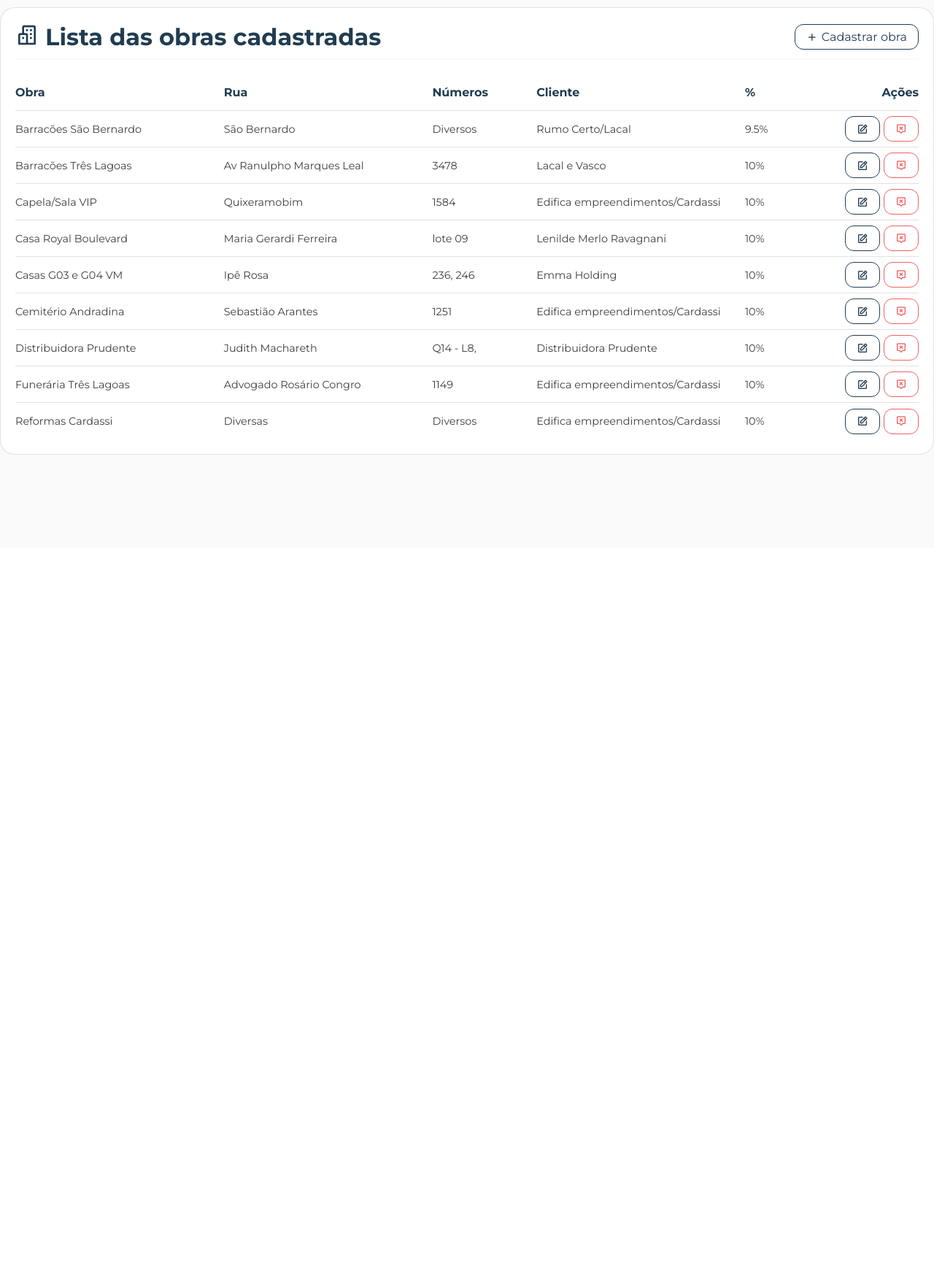
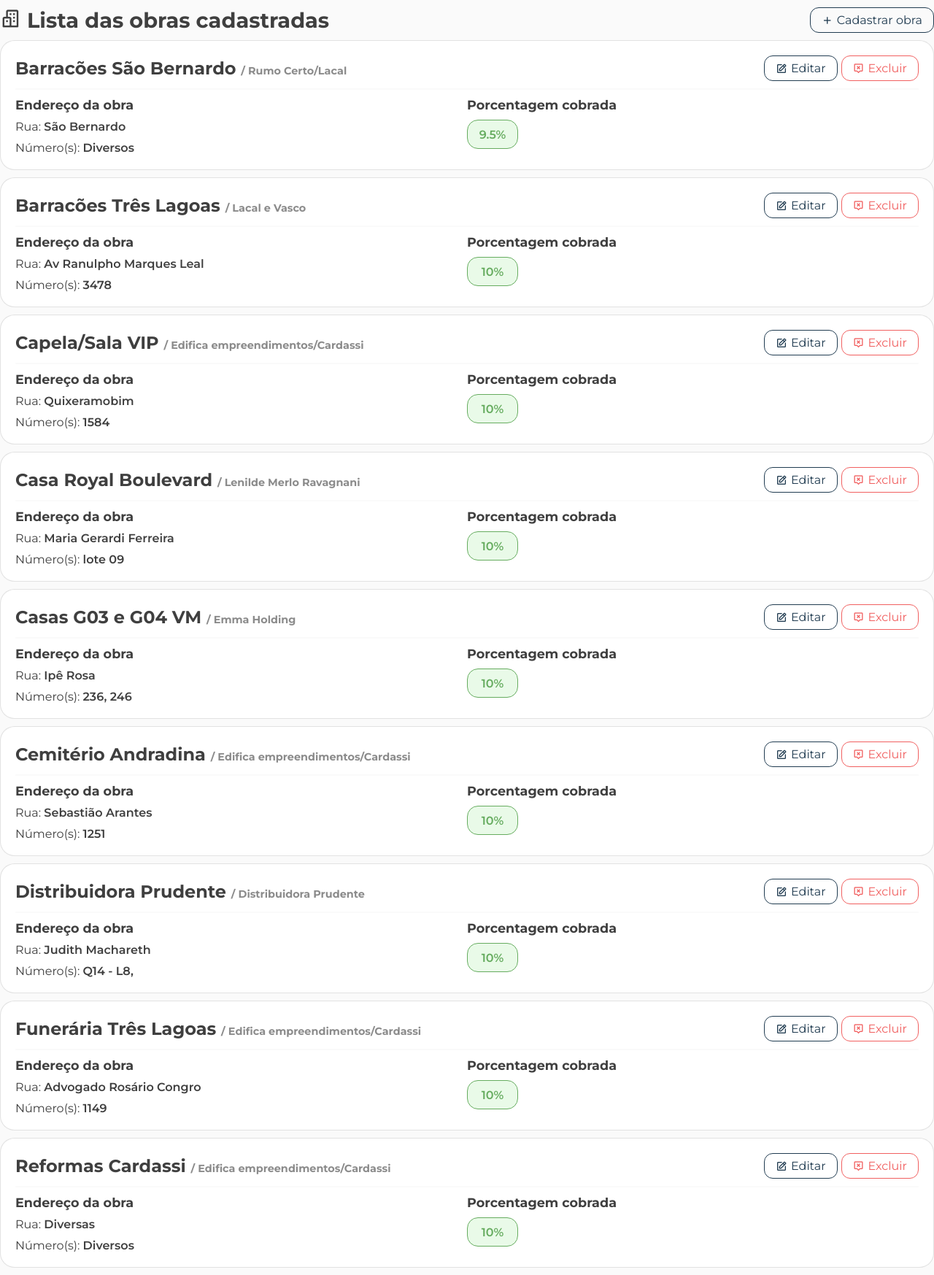
Before and after one commit to matheusferrucio/Gerenciador-gastos-obras, a PHP site: page /controle_gastos_obras/pages/front/listas/lista_obras.php in a window 1280 px wide. Shown: the part 50-1797 px from the top of the page at 73% size. Before the commit the page ends 673 px from the top, so only its background shows below. Run offline with PHP 8.4, Linux system fonts and the light colour scheme; a user stored in the database is signed in; data comes from the database, SQL or seed files in the repository; some libraries are stand-ins or nearby versions.

Commit message:
Atualizei a tela com a lista das obras cadastradas. Agora a exibição é feita com cards e não uma tabela. Deixei um pedaço do código comentado porque pretendo modificar novamente com algumas informações dos gastos por obra

```diff
--- a/css/listas.css
+++ b/css/listas.css
@@ -1,3 +1,20 @@
+.container.container_titulo .rowTitulo{
+   display: flex;
+   justify-content: space-between;
+   align-items: center;
+   padding-bottom: 10px;
+
+   & h1,
+   h1 i {
+      font-size: 1.8rem;
+   }
+}
+
+/* Para espaçar os cards de obra */
+.container.container_lista:not(:last-of-type) {
+   margin-bottom: 10px;
+}
+
 .container_lista {
    border-radius: 20px;
    padding: 20px;
@@ -73,6 +90,74 @@
          background-color: var(--gelo);
       }
    }
+
+   & .row.titulo_obra {
+      border-bottom: 2px solid var(--gelo);
+      padding-bottom: 10px;
+      margin-bottom: 10px;
+
+      display: flex;
+      justify-content: space-between;
+      align-items: center;
+
+      & h2.titulo_card_obra {
+         font-size: 1.5rem !important;
+
+         & span {
+            font-size: .9rem;
+            opacity: .6;
+         }
+      }
+
+      & .particao:last-of-type {
+         display: flex;
+         gap: 5px;
+      }
+   }
+
+   & h3 {
+      font-size: 1.1rem;
+   }
+
+   & .row.info_obra {
+      display: flex;
+
+      & .particao {
+         flex: 1;
+
+         display: flex;
+         flex-direction: column;
+         gap: 10px;
+
+         & span {
+            font-weight: 600;
+         }
+
+         & .box_porcentagem {
+            width: 70px;
+            height: 40px;
+            text-align: center;
+            line-height: 40px;
+            border: 1px solid var(--verde);
+            background-color: var(--verde-claro);
+            border-radius: 15px;
+
+            & span {
+               color: var(--verde);
+            }
+         }
+      }
+   }
+
+   & .row.dados_adm_obra {
+      margin-top: 20px;
+
+      & .particao {
+         border: 1px solid black;
+         display: flex;
+         gap: 10px;
+      }
+   }
 }
 
 /* Formatação da sessão de paginação */
--- a/css/variaveis.css
+++ b/css/variaveis.css
@@ -11,6 +11,8 @@
     --vermelho: #f16060;
     --vermelho02: #cc4545;
     --verde: #66ac5f;
+
+    --verde-claro: #e9fae8;
 
     --bg-icon-card1: #ddf8e0;
     --co-icon-card1: #66ac5f;
--- a/pages/front/listas/lista_obras.php
+++ b/pages/front/listas/lista_obras.php
@@ -25,7 +25,7 @@
 <body>
       <?php require_once(__DIR__."/../menu.php"); ?>
 
-      <div class="container container_lista">
+      <div class="container container_titulo">
          <div class="row rowTitulo">
             <h1><i class='bx bx-buildings icon_titulo' ></i> Lista das obras cadastradas</h1>
 
@@ -33,96 +33,56 @@
                <a href="<?= BASE_URL; ?>pages/front/cadastros/cadastrar_obras.php" class="btn nav"><i class='bx bx-plus'></i> Cadastrar obra</a>
             </nav>
          </div>
-
-         <div class="row lista">
-            <table class="tabela_gastos_obras">
-               <tr class="linha_cabecalho">
-                  <th class="f1-2">Obra</th>
-                  <th class="f1-2">Rua</th>
-                  <th class="f-6">Números</th>
-                  <th class="f1-2">Cliente</th>
-                  <th class="f-5">%</th>
-                  <th class="f-5 celula_botoes_acoes">Ações</th>
-               </tr>
+      </div> <!-- container -->
 
       <?php
          foreach($obras as $linha) {
       ?>
 
-               <tr>
-                  <td class="f1-2">
-                     <p class=""><?= $linha['nomeObra']; ?></p>
-                  </td>
+      <div class="container container_lista">
+         <div class="row titulo_obra">
+            <div class="particao">
+               <h2 class="titulo_card_obra"><?= $linha['nomeObra']; ?> <span>/ <?= $linha['nomeCliente']; ?></span></h2>
+            </div>
 
-                  <td class="f1-2">
-                     <?= $linha['rua']; ?>
-                  </td>
+            <div class="particao">
+               <a href="<?= BASE_URL; ?>pages/front/edits/editar_obra.php?id=<?= $linha['id']; ?>" class="btn editar">
+                  <i class='bx bx-edit'></i> Editar
+               </a>
 
-                  <td class="f-6">
-                     <?= $linha['numObra']; ?>
-                  </td>
-
-                  <td class="f1-2">
-                     <?= $linha['nomeCliente']; ?>
-                  </td>
-
-                  <td class="f-5">
-                     <?= $linha['porcentagem'] != null ? $linha['porcentagem'].'%' : "Não definido"; ?>
-                  </td>
-
-                  <td class="f-5 celula_botoes_acoes">
-                     <a href="<?= BASE_URL; ?>pages/front/edits/editar_obra.php?id=<?= $linha['id']; ?>" class="btn editar">
-                        <i class='bx bx-edit'></i>
-                     </a>
                <a
                   href="<?= BASE_URL; ?>pages/back/excluir/excluir_obradb.php?id=<?= $linha['id']; ?>"
                   class="btn excluir"
                   onclick="confirmarExclusao(event, '')">
-                        <i class='bx bx-message-alt-x'></i>
+                  <i class='bx bx-message-alt-x'></i> Excluir
                </a>
-                  </td>
-               </tr>
+            </div>
+         </div>
+         <div class="row info_obra">
+            <div class="particao">
+               <h3>Endereço da obra</h3>
+               <p>Rua: <span><?= $linha['rua']; ?></span></p>
+               <p>Número(s): <span><?= $linha['numObra']; ?></span></p>
+               <!-- <p>Cidade: <span>Cidade da obra</span></p> -->
+            </div>
+
+            <div class="particao">
+               <h3>Porcentagem cobrada</h3>
+               <div class="box_porcentagem">
+                  <span><?= $linha['porcentagem'] != null ? $linha['porcentagem'].'%' : "0%"; ?></span>
+               </div>
+            </div>
+         </div>
+         <!-- <div class="row dados_adm_obra">
+            <h3>Dados de administração da obra</h3>
+            <div class="particao">
+               <div class="box_dado_adm_obra"></div>
+            </div>
+         </div> -->
+      </div>
 
       <?php
          }
       ?>
-
-            </table>
-         </div>
-      </div>
 </body>
 </html>
-
-<!-- <div class="card">
-                  <div class="particao_info">
-                     <div class="row">
-                        <h2 class="titulo_card_lista"><?= $linha['nomeObra']; ?></h2>
-                     </div>
-
-                     <div class="row">
-                        <div class="particao">
-                           <p class="texto_card_lista"><span class="bold">Rua:</span> <?= $linha['rua']; ?></p>
-                           <p class="texto_card_lista"><span class="bold">Número:</span> <?= $linha['numObra']; ?></p>
-                        </div>
-
-                        <div class="particao">
-                           <p class="texto_card_lista"><span class="bold">Cliente:</span> <?= $linha['nomeCliente']; ?></p>
-                           <p class="texto_card_lista endereco_obra"><span class="bold">CPF/CNPJ do cliente:</span> <?= $linha['cpf_cnpj']; ?></p>
-                        </div>
-                     </div>
-                  </div>
-
-                  <div class="particao_btns_acao">
-                     <a href="<?= BASE_URL; ?>pages/front/edits/editar_obra.php?id=<?= $linha['id']; ?>" class="btn editar">
-                        <i class='bx bx-edit'></i>
-                        Editar
-                     </a>
-                     <a
-                        href="<?= BASE_URL; ?>pages/back/excluir/excluir_obradb.php?id=<?= $linha['id']; ?>"
-                        class="btn excluir"
-                        onclick="confirmarExclusao(event, '<?= $linha['nomeObra']; ?>')">
-                        <i class='bx bx-message-alt-x'></i>
-                        Excluir
-                     </a>
-                  </div>
-               </div> -->
```
Lines whose indentation alone changed are shown as unchanged.
